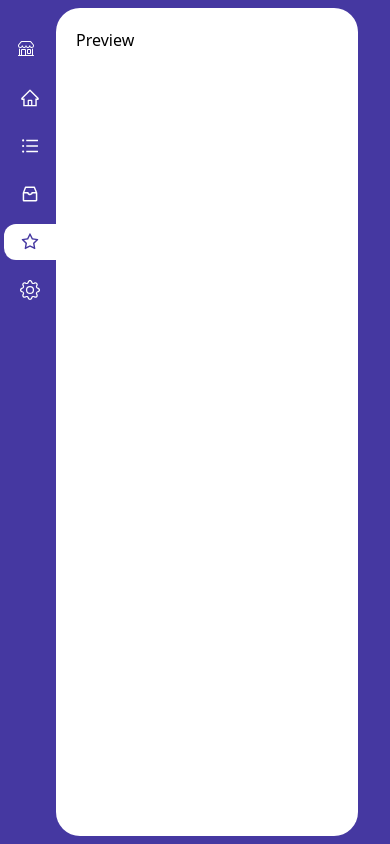
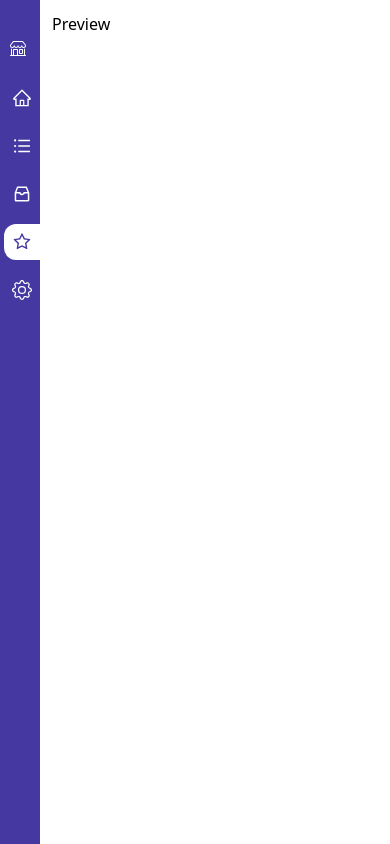
Before and after one commit to gift56/dashboard, a React (Vite) app: page /reviews in a window 390 px wide. Built offline with nearby package versions, Linux system fonts and the light colour scheme.

Commit message:
working on mobile view

```diff
--- a/src/Page/Order.jsx
+++ b/src/Page/Order.jsx
@@ -1,7 +1,11 @@
 import React from "react";
 
 const Order = () => {
-  return <div className="p-5 w-full bg-white my-2 mr-8 rounded-3xl">Order</div>;
+  return (
+    <div className="p-3 sm:p-5 w-full bg-white sm:my-2 sm:mr-8 sm:rounded-3xl">
+      Order
+    </div>
+  );
 };
 
 export default Order;
--- a/src/Page/Preview.jsx
+++ b/src/Page/Preview.jsx
@@ -2,7 +2,9 @@ import React from "react";
 
 const Preview = () => {
   return (
-    <div className="p-5 w-full bg-white my-2 mr-8 rounded-3xl">Preview</div>
+    <div className="p-3 sm:p-5 w-full bg-white sm:my-2 sm:mr-8 sm:rounded-3xl">
+      Preview
+    </div>
   );
 };
 
--- a/src/components/Sidebar/Sidebar.jsx
+++ b/src/components/Sidebar/Sidebar.jsx
@@ -45,7 +45,7 @@ const Sidebar = () => {
         {LinksData.map(({ to, icon, name }, i) => (
           <Links
             to={to}
-            className="px-4 py-2 flex gap-2 items-center mt-3"
+            className="px-2 sm:px-4 py-2 flex gap-2 items-center mt-3"
             key={i}
           >
             {icon}
```
